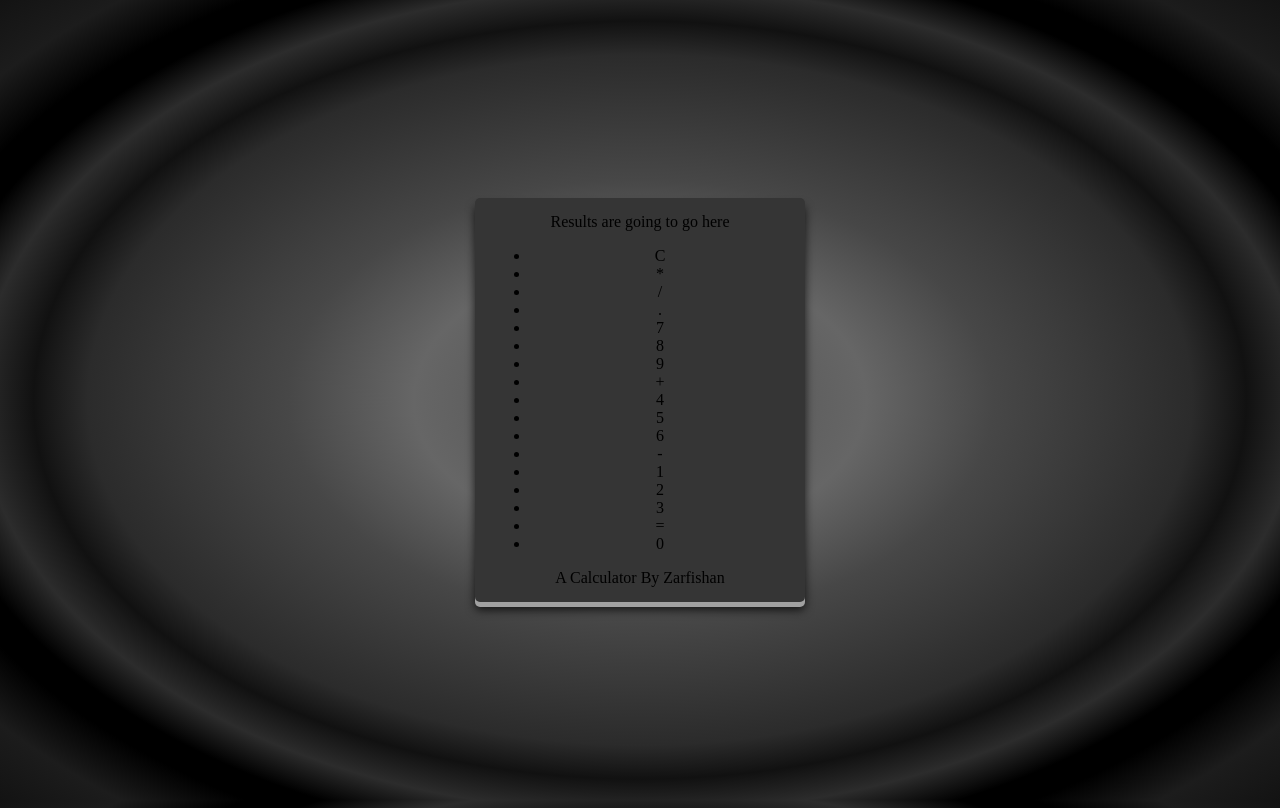
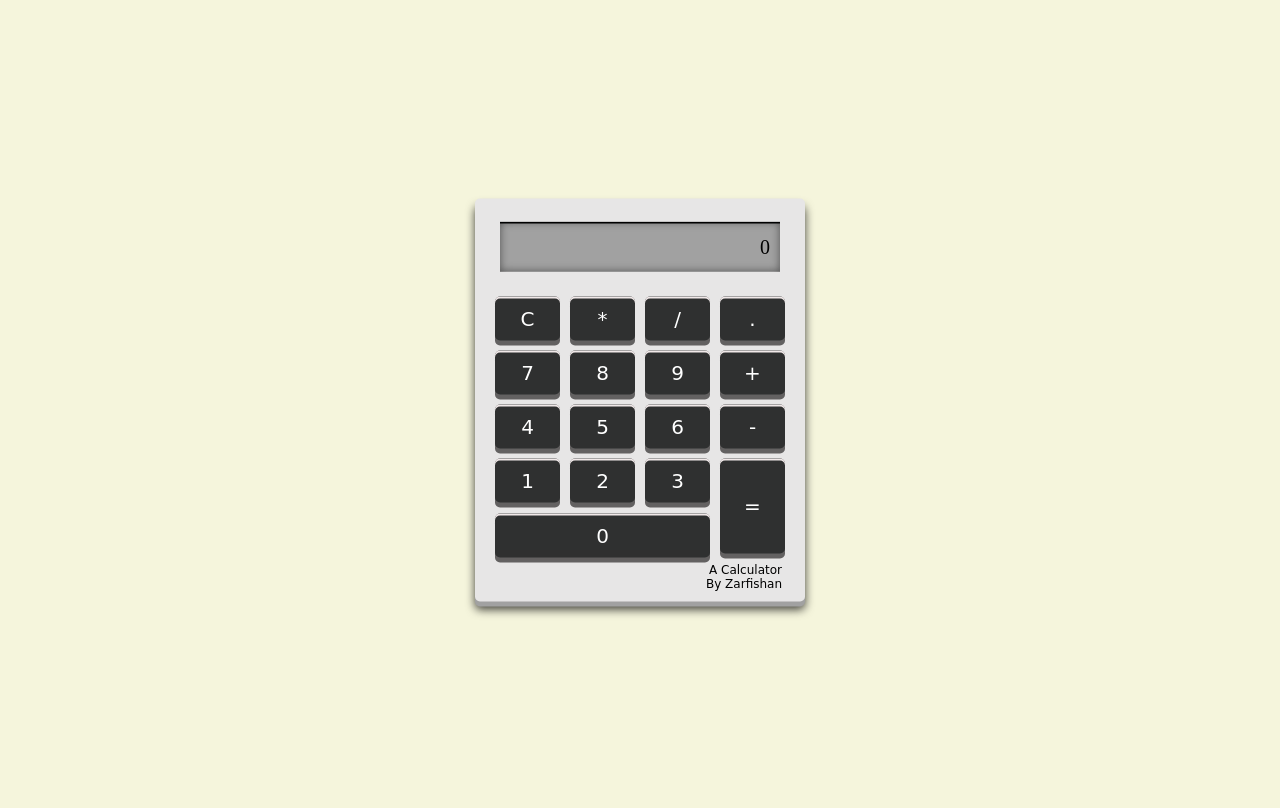
Before and after one commit to zarfishan20/Calculator, a plain HTML site: page index.html in a window 1280 px wide. Drawn offline with Linux system fonts and the light colour scheme; a web font is replaced by a local one.

Commit message:
update to calculator

```diff
--- a/index.html
+++ b/index.html
@@ -8,24 +8,20 @@
 
     <style>
 
+@import url('https://fonts.googleapis.com/css2?family=Share&display=swap');
+
         html,body {
             height: 100%;
         }
 
         body{
             background-color: beige;
-            /* Permalink - use to edit and share this gradient: https://colorzilla.com/gradient-editor/#4c4c4c+0,595959+12,666666+25,474747+39,2b2b2b+61,2b2b2b+61,111111+67,2c2c2c+73,2c2c2c+73,000000+79,000000+83,1c1c1c+91,131313+100 */
-background: #4c4c4c; /* Old browsers */
-background: -moz-radial-gradient(center, ellipse cover,  #4c4c4c 0%, #595959 12%, #666666 25%, #474747 39%, #2b2b2b 61%, #2b2b2b 61%, #111111 67%, #2c2c2c 73%, #2c2c2c 73%, #000000 79%, #000000 83%, #1c1c1c 91%, #131313 100%); /* FF3.6-15 */
-background: -webkit-radial-gradient(center, ellipse cover,  #4c4c4c 0%,#595959 12%,#666666 25%,#474747 39%,#2b2b2b 61%,#2b2b2b 61%,#111111 67%,#2c2c2c 73%,#2c2c2c 73%,#000000 79%,#000000 83%,#1c1c1c 91%,#131313 100%); /* Chrome10-25,Safari5.1-6 */
-background: radial-gradient(ellipse at center,  #4c4c4c 0%,#595959 12%,#666666 25%,#474747 39%,#2b2b2b 61%,#2b2b2b 61%,#111111 67%,#2c2c2c 73%,#2c2c2c 73%,#000000 79%,#000000 83%,#1c1c1c 91%,#131313 100%); /* W3C, IE10+, FF16+, Chrome26+, Opera12+, Safari7+ */
-filter: progid:DXImageTransform.Microsoft.gradient( startColorstr='#4c4c4c', endColorstr='#131313',GradientType=1 ); /* IE6-9 fallback on horizontal gradient */
 
         }
 
         .calculator{
 
-            background-color: #353535;
+            background-color: #e7e6e6;
             width: 300px;
             padding: 15px;
             position: absolute;
@@ -37,6 +33,76 @@ filter: progid:DXImageTransform.Microsoft.gradient( startColorstr='#4c4c4c', end
             box-shadow: 0 5px 0 #a1a1a1, 0 8px 10px rgba(0, 0, 0, 0.75);
         }
 
+
+        .result{
+
+            background-color: #a1a1a1;
+            text-align: right;
+            margin: 8px 0 20px 10px;
+            width: 90%;
+            height: 50px;
+            line-height: 50px;
+            font-size: 20px;
+            padding-right: 10px;
+            overflow: hidden;
+            box-shadow: inset 0 0 8px rgba(0, 0, 0, 0.5), inset 0 2px 0 black;
+        }
+
+        ul{
+            padding: 0;
+            margin: 0;
+        }
+
+
+        ul li{
+            list-style: none;
+            background-color: rgb(47, 48, 48);
+            color: white;
+            padding: 10px;
+            width: 15%;
+            float: left;
+            margin: 5px;
+            cursor: pointer;
+            font-size: 20px;
+            border-radius: 5px;
+            text-align: center;
+            box-shadow: 0 5px 0 #636161, inset 0 2px 0 #f1e9e9;
+            font-family: 'Share', cursive;
+        }
+
+        ul li:active {
+
+            position: relative;
+            top: 5px;
+            box-shadow: none;
+        }
+
+        ul li:nth-child(16){
+
+            height: 75px;
+            line-height: 75px;
+
+        }
+
+        ul li:last-child{
+
+            margin-top: -45px;
+            width: 65%;
+        }
+
+        .signature {
+
+            color: black;
+            text-align:right;
+            font-size: 0.75rem;
+            position: relative;
+            top: 4px;
+            right: 8px;
+            z-index: -1;
+            font-family: 'Share', cursive;
+
+        }
+
     </style>
 
 
@@ -44,8 +110,8 @@ filter: progid:DXImageTransform.Microsoft.gradient( startColorstr='#4c4c4c', end
 <body>
     <div class="calculator">
 
-        <div>
-            Results are going to go here
+        <div class="result">
+            0
         </div>
 
         <ul>
@@ -81,6 +147,20 @@ filter: progid:DXImageTransform.Microsoft.gradient( startColorstr='#4c4c4c', end
 
    <script>
 
+    const lis = document.querySelectorAll("ul li");
+    lis.forEach((node) => {
+
+        node.addEventListener('mousedown',function(event){
+
+            event.preventDefault();
+            const value = node.innerText.trim();
+            const $result = document.querySelector(".result");
+            $result.innerText = value;
+
+
+        })
+
+    })
 
 
    </script>
```
